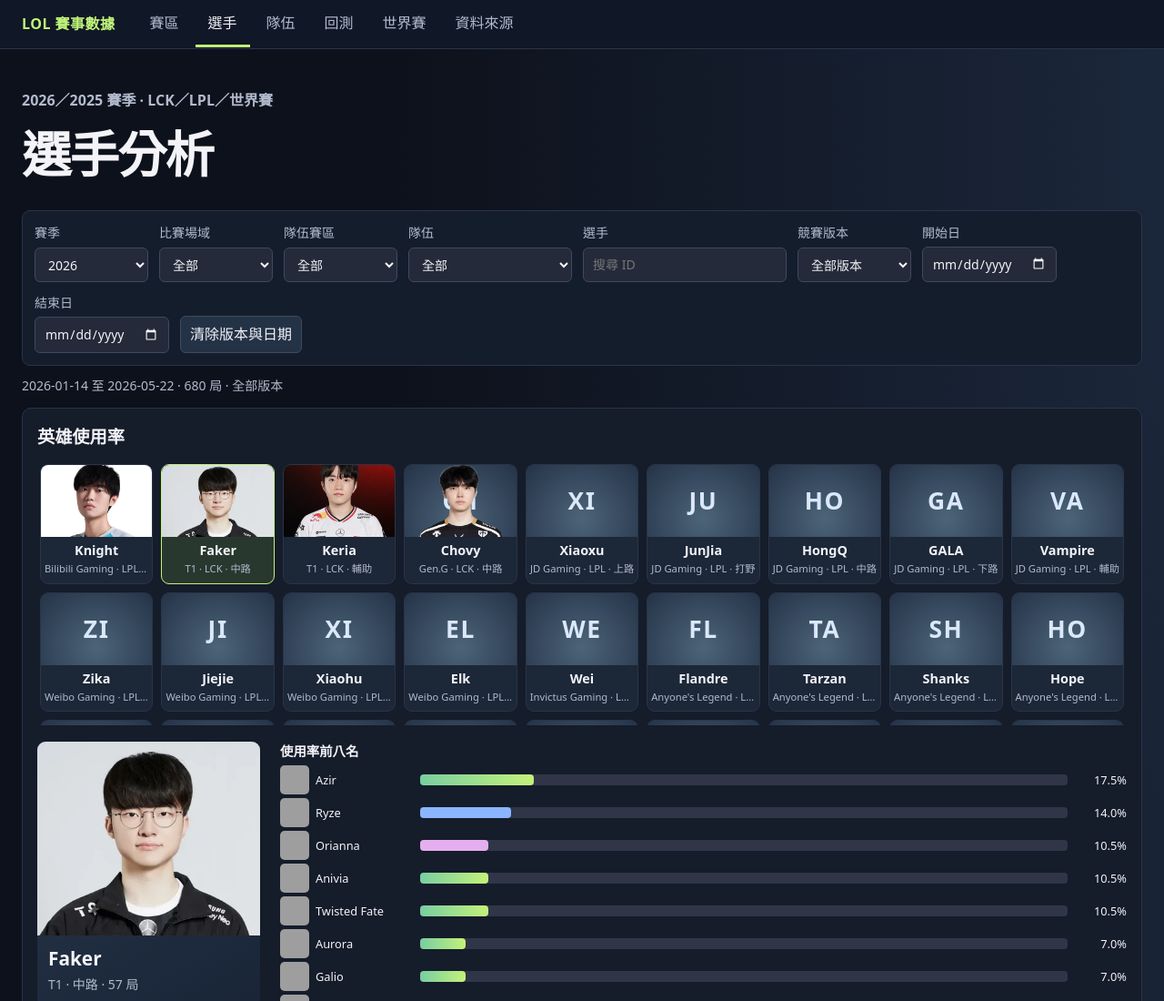
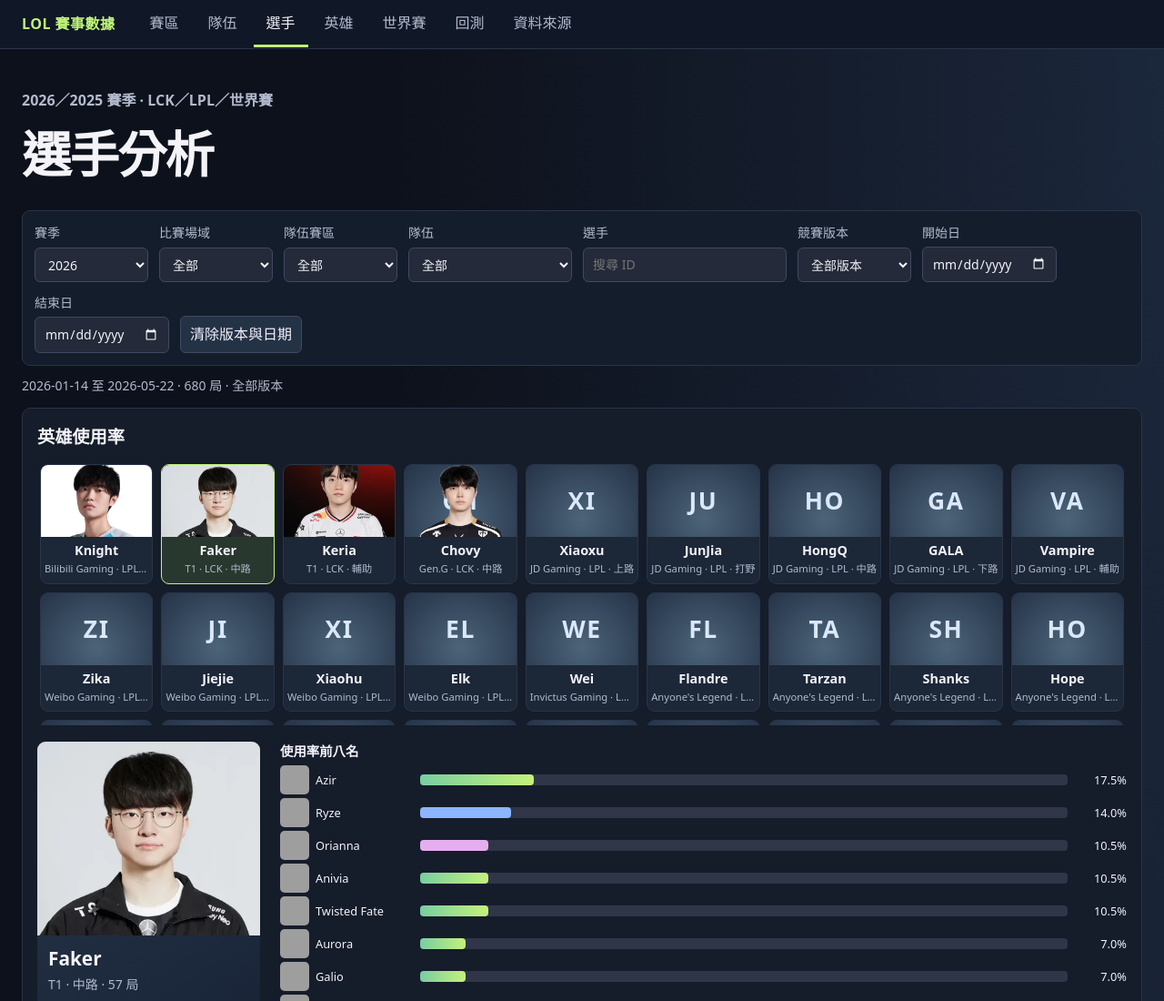
Before and after one commit to Chrouos/LOL_analysis, a plain HTML site: page dist/players.html in a window 1280 px wide. Shown: the top 1100 px of the page at 91% size. Drawn offline with Linux system fonts and the light colour scheme; grey boxes are pictures that could not be loaded.

Commit message:
Simplify navigation and group players analysis

```diff
--- a/dist/players.html
+++ b/dist/players.html
@@ -3,7 +3,7 @@
 <head><meta charset="utf-8"><meta name="viewport" content="width=device-width,initial-scale=1">
 <title>選手分析 · LOL 賽事數據</title><link rel="stylesheet" href="./dashboard.css?v=8"></head>
 <body>
-<header class="site-header"><div><a class="brand" href="./index.html">LOL 賽事數據</a><nav class="nav" aria-label="主要導覽"><a href="./index.html">賽區</a><a href="./players.html" aria-current="page">選手</a><a href="./teams.html">隊伍</a><a href="./backtest.html">回測</a><a href="./worlds.html">世界賽</a><a href="./sources.html">資料來源</a></nav></div></header>
+<header class="site-header"><div><a class="brand" href="./index.html">LOL 賽事數據</a><nav class="nav" aria-label="主要導覽"><a href="./index.html">賽區</a><a href="./teams.html">隊伍</a><a href="./players.html" aria-current="page">選手</a><a href="./champions.html">英雄</a><a href="./worlds.html">世界賽</a><a href="./backtest.html">回測</a><a href="./sources.html">資料來源</a></nav></div></header>
 <main><div class="page-title"><p class="eyebrow">2026／2025 賽季 · LCK／LPL／世界賽</p><h1>選手分析</h1></div>
 <p id="status" role="status">載入中</p>
 <div class="controls"><label>賽季<select id="season"><option>2026</option><option>2025</option></select></label><label>比賽場域<select id="venue"><option value="">全部</option><option>LCK</option><option>LPL</option><option value="WLDs">世界賽</option></select></label><label>隊伍賽區<select id="region"><option value="">全部</option></select></label><label>隊伍<select id="team"><option value="">全部</option></select></label><label>選手<input type="search" id="player" placeholder="搜尋 ID"></label><label>競賽版本<select id="patch"><option value="">全部版本</option></select></label>
```
